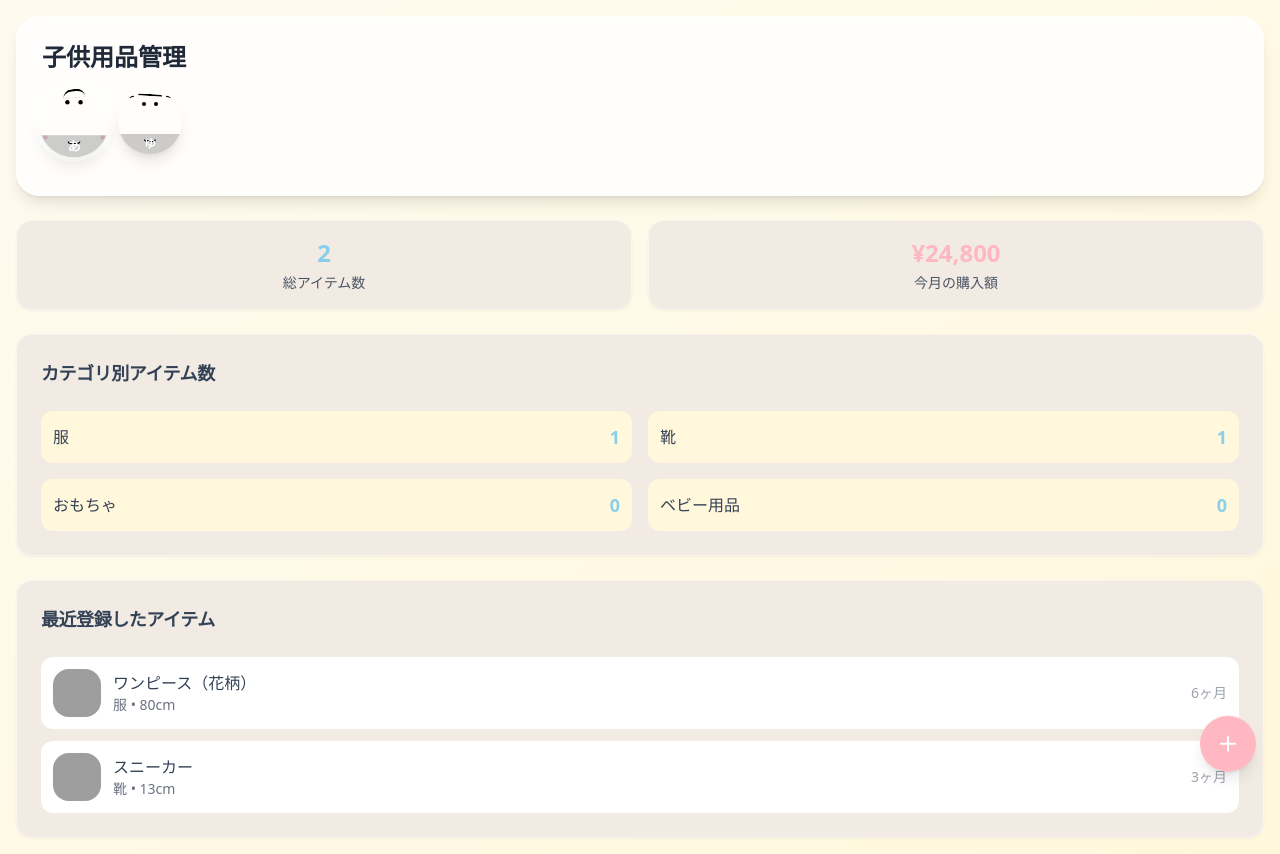
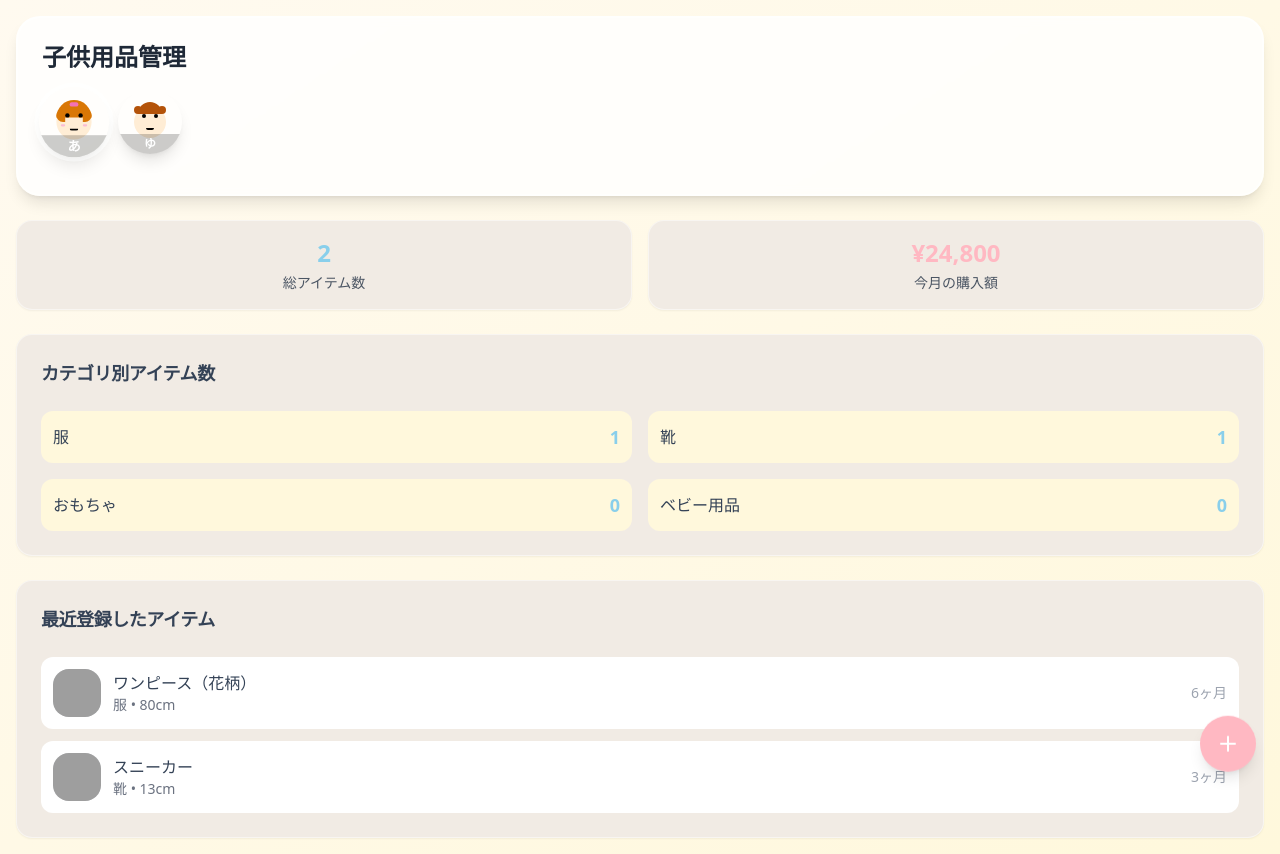
Before and after one commit to flumany/child-item-management, a React (Vite) app: page / in a window 1280 px wide. Built offline with nearby package versions, Linux system fonts and the light colour scheme; grey boxes are pictures that could not be loaded.

Commit message:
Refactor: Replace child icons with new designs
Replaced the existing child icon designs with new, non-distorted illustrations for both boys and girls.

```diff
--- a/src/components/ChildIcon.tsx
+++ b/src/components/ChildIcon.tsx
@@ -26,51 +26,50 @@ const ChildIcon: React.FC<ChildIconProps> = ({
 
   const colorClass = `bg-child-${childId}`;
 
-  // シンプルな手描き風キャラクター
+  // 可愛いバランスの取れた子どもキャラクター
   const getChildIllustration = () => {
     if (gender === 'boy') {
       return (
         <div className="relative w-full h-full flex items-center justify-center">
-          {/* 基本の顔 */}
-          <div className="w-full h-full rounded-full flex items-center justify-center relative">
-            {/* 髪の毛（上部の線） */}
-            <div className="absolute top-1 w-6 h-1 border-t-2 border-black rounded-full transform rotate-3"></div>
-            <div className="absolute top-1.5 left-2 w-2 h-0.5 border-t-2 border-black rounded-full transform -rotate-12"></div>
-            <div className="absolute top-1.5 right-2 w-2 h-0.5 border-t-2 border-black rounded-full transform rotate-12"></div>
+          {/* 顔のベース */}
+          <div className="w-8 h-8 bg-orange-100 rounded-full relative">
+            {/* 髪の毛 */}
+            <div className="absolute -top-1 left-1 right-1 h-3 bg-amber-700 rounded-t-full"></div>
+            <div className="absolute top-0 left-0 w-2 h-2 bg-amber-700 rounded-full"></div>
+            <div className="absolute top-0 right-0 w-2 h-2 bg-amber-700 rounded-full"></div>
 
             {/* 目 */}
-            <div className="absolute top-3 flex space-x-2">
-              <div className="w-1 h-1 bg-black rounded-full"></div>
-              <div className="w-1 h-1 bg-black rounded-full"></div>
-            </div>
+            <div className="absolute top-2 left-2 w-1 h-1 bg-black rounded-full"></div>
+            <div className="absolute top-2 right-2 w-1 h-1 bg-black rounded-full"></div>
 
             {/* 笑顔の口 */}
-            <div className="absolute bottom-3 w-3 h-1.5 border-b-2 border-black rounded-full"></div>
+            <div className="absolute bottom-2 left-1/2 transform -translate-x-1/2 w-2 h-1 border-b-2 border-black rounded-full"></div>
           </div>
         </div>
       );
     } else {
       return (
         <div className="relative w-full h-full flex items-center justify-center">
-          {/* 基本の顔 */}
-          <div className="w-full h-full rounded-full flex items-center justify-center relative">
-            {/* 髪の毛（女の子用、カールした線） */}
-            <div className="absolute top-0.5 w-5 h-2 border-t-2 border-black rounded-t-full transform -rotate-6"></div>
-            <div className="absolute top-1 left-1 w-2 h-2 border-l-2 border-black rounded-full transform rotate-45"></div>
-            <div className="absolute top-1 right-1 w-2 h-2 border-r-2 border-black rounded-full transform -rotate-45"></div>
+          {/* 顔のベース */}
+          <div className="w-8 h-8 bg-orange-100 rounded-full relative">
+            {/* 髪の毛（女の子用） */}
+            <div className="absolute -top-1 left-0 right-0 h-4 bg-amber-600 rounded-t-full"></div>
+            <div className="absolute top-1 left-0 w-2 h-3 bg-amber-600 rounded-l-full"></div>
+            <div className="absolute top-1 right-0 w-2 h-3 bg-amber-600 rounded-r-full"></div>
 
-            {/* 目（少し優しい表情） */}
-            <div className="absolute top-3 flex space-x-2">
-              <div className="w-1 h-1 bg-black rounded-full"></div>
-              <div className="w-1 h-1 bg-black rounded-full"></div>
-            </div>
+            {/* 目 */}
+            <div className="absolute top-2 left-2 w-1 h-1 bg-black rounded-full"></div>
+            <div className="absolute top-2 right-2 w-1 h-1 bg-black rounded-full"></div>
 
             {/* 笑顔の口 */}
-            <div className="absolute bottom-3 w-3 h-1.5 border-b-2 border-black rounded-full"></div>
+            <div className="absolute bottom-2 left-1/2 transform -translate-x-1/2 w-2 h-1 border-b-2 border-black rounded-full"></div>
 
             {/* ほっぺの赤み */}
-            <div className="absolute bottom-4 left-1 w-1 h-1 bg-pink-300 rounded-full opacity-60"></div>
-            <div className="absolute bottom-4 right-1 w-1 h-1 bg-pink-300 rounded-full opacity-60"></div>
+            <div className="absolute bottom-3 left-1 w-1 h-0.5 bg-pink-300 rounded-full opacity-70"></div>
+            <div className="absolute bottom-3 right-1 w-1 h-0.5 bg-pink-300 rounded-full opacity-70"></div>
+
+            {/* リボン */}
+            <div className="absolute -top-0.5 left-1/2 transform -translate-x-1/2 w-2 h-1 bg-pink-400 rounded-sm"></div>
           </div>
         </div>
       );
```
